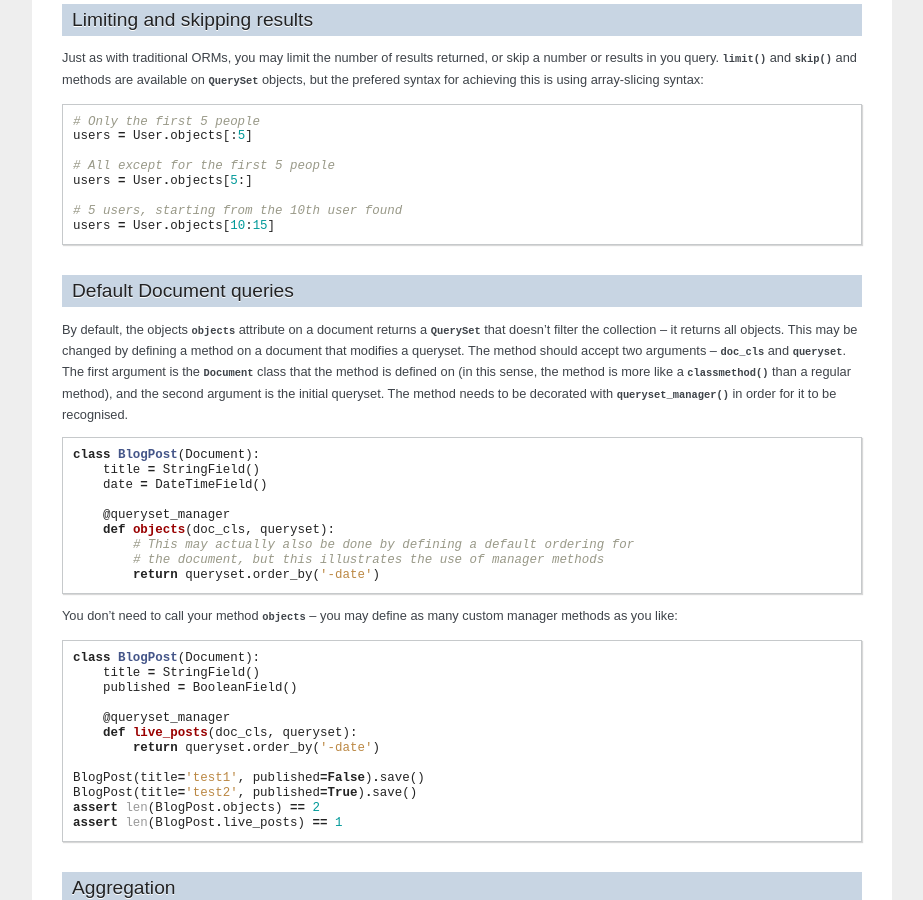
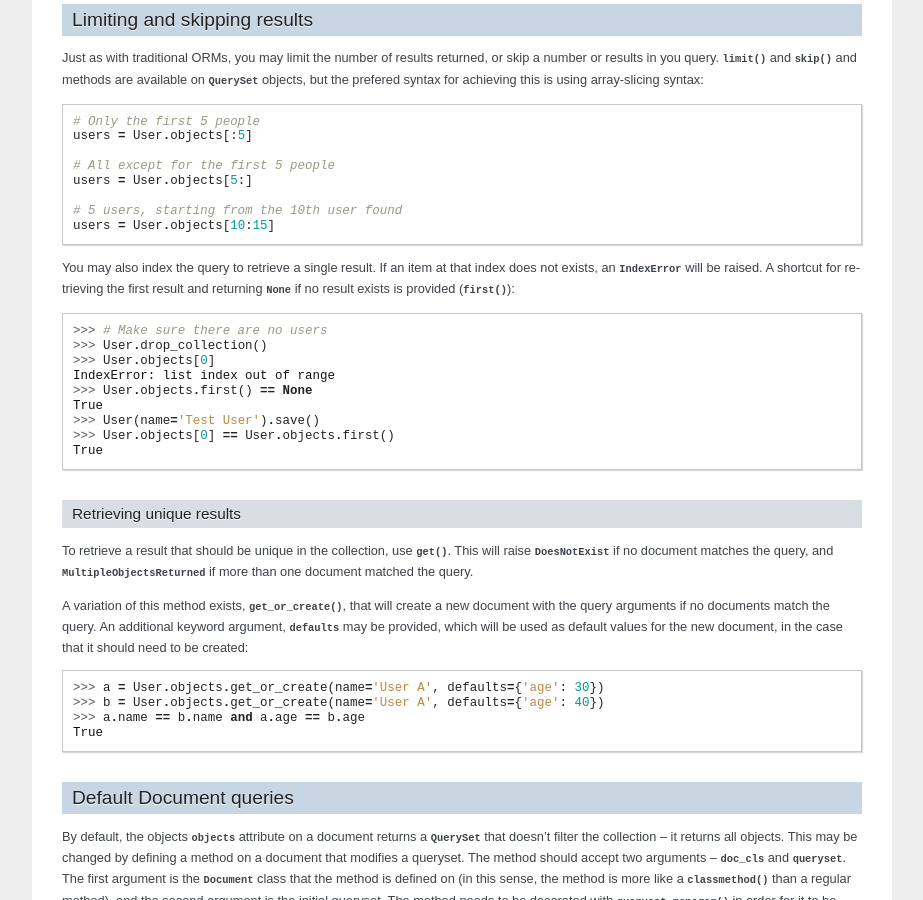
Before and after one commit to MongoEngine/mongoengine, a Sphinx documentation site: the page built from docs/guide/querying.rst, in a window 1280 px wide and 900 px high, scrolled down 1272 px. Shown: the whole window, without its empty margins (198-1121 px from the left). Built offline with Sphinx 7.4.7, drawn with Linux system fonts in a browser that asks for light colours; some of the changed text lies outside the part shown.

Commit message:
Added get{,_or_create} docs

```diff
--- a/docs/guide/querying.rst
+++ b/docs/guide/querying.rst
@@ -85,6 +85,41 @@ achieving this is using array-slicing syntax::
 
     # 5 users, starting from the 10th user found
     users = User.objects[10:15]
+
+You may also index the query to retrieve a single result. If an item at that
+index does not exists, an :class:`IndexError` will be raised. A shortcut for
+retrieving the first result and returning :attr:`None` if no result exists is
+provided (:meth:`~mongoengine.queryset.QuerySet.first`)::
+
+    >>> # Make sure there are no users
+    >>> User.drop_collection()
+    >>> User.objects[0]
+    IndexError: list index out of range
+    >>> User.objects.first() == None
+    True
+    >>> User(name='Test User').save()
+    >>> User.objects[0] == User.objects.first()
+    True
+
+Retrieving unique results
+-------------------------
+To retrieve a result that should be unique in the collection, use
+:meth:`~mongoengine.queryset.QuerySet.get`. This will raise
+:class:`~mongoengine.queryset.DoesNotExist` if no document matches the query,
+and :class:`~mongoengine.queryset.MultipleObjectsReturned` if more than one
+document matched the query.
+
+A variation of this method exists,
+:meth:`~mongoengine.queryset.Queryset.get_or_create`, that will create a new
+document with the query arguments if no documents match the query. An
+additional keyword argument, :attr:`defaults` may be provided, which will be
+used as default values for the new document, in the case that it should need
+to be created::
+
+    >>> a = User.objects.get_or_create(name='User A', defaults={'age': 30})
+    >>> b = User.objects.get_or_create(name='User A', defaults={'age': 40})
+    >>> a.name == b.name and a.age == b.age
+    True
 
 Default Document queries
 ========================
--- a/docs/index.rst
+++ b/docs/index.rst
@@ -10,6 +10,11 @@ MongoDB. To install it, simply run
     # easy_install mongoengine
 
 The source is available on `GitHub <http://github.com/hmarr/mongoengine>`_.
+
+If you are interested in contributing, join the developers' `mailing list
+<http://groups.google.com/group/mongoengine-dev>`_. Some of us also like to
+hang out at `#mongoengine IRC channel <irc://irc.freenode.net/mongoengine>`_.
+
 
 .. toctree::
    :maxdepth: 2
```
Also changed, not shown: 1 other file.
